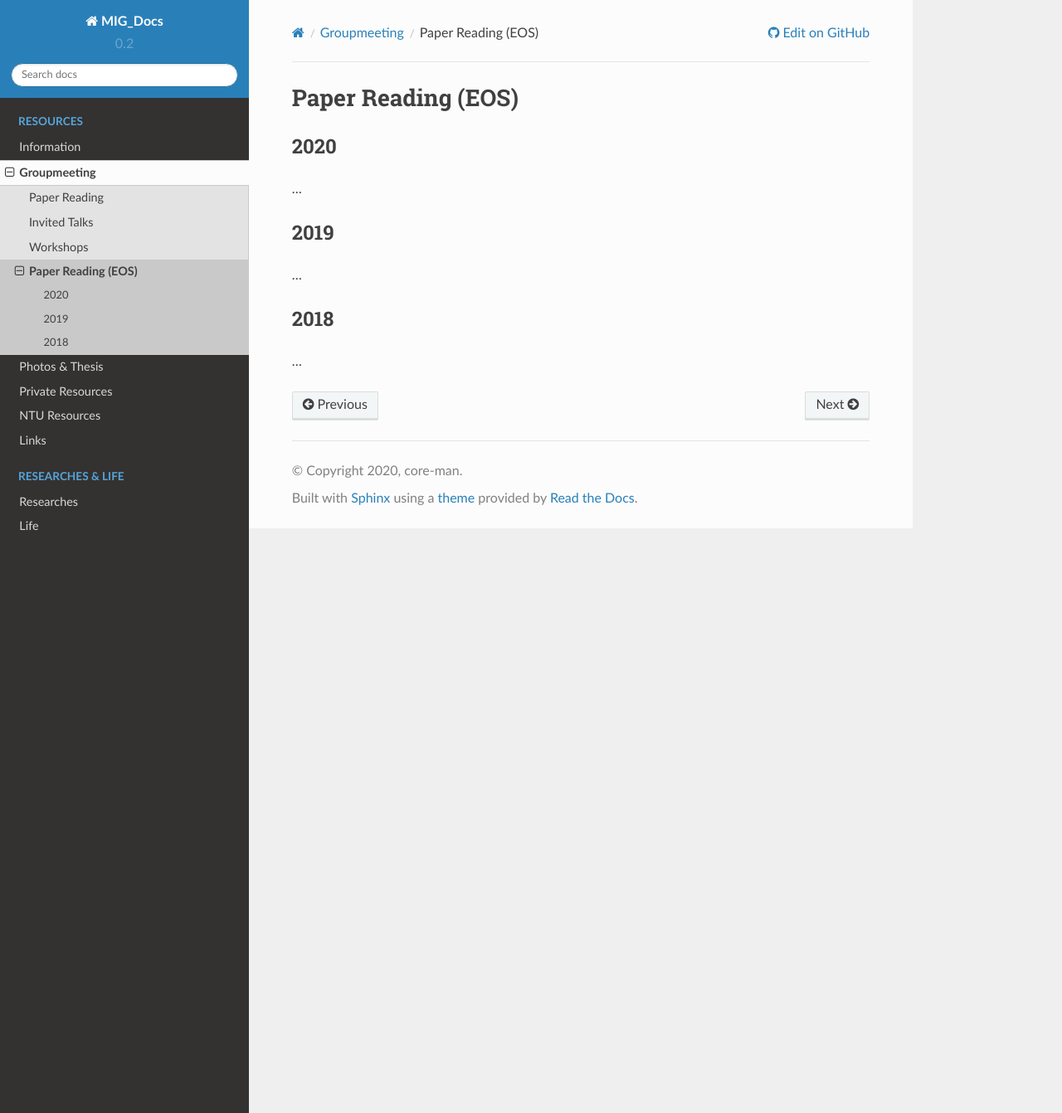
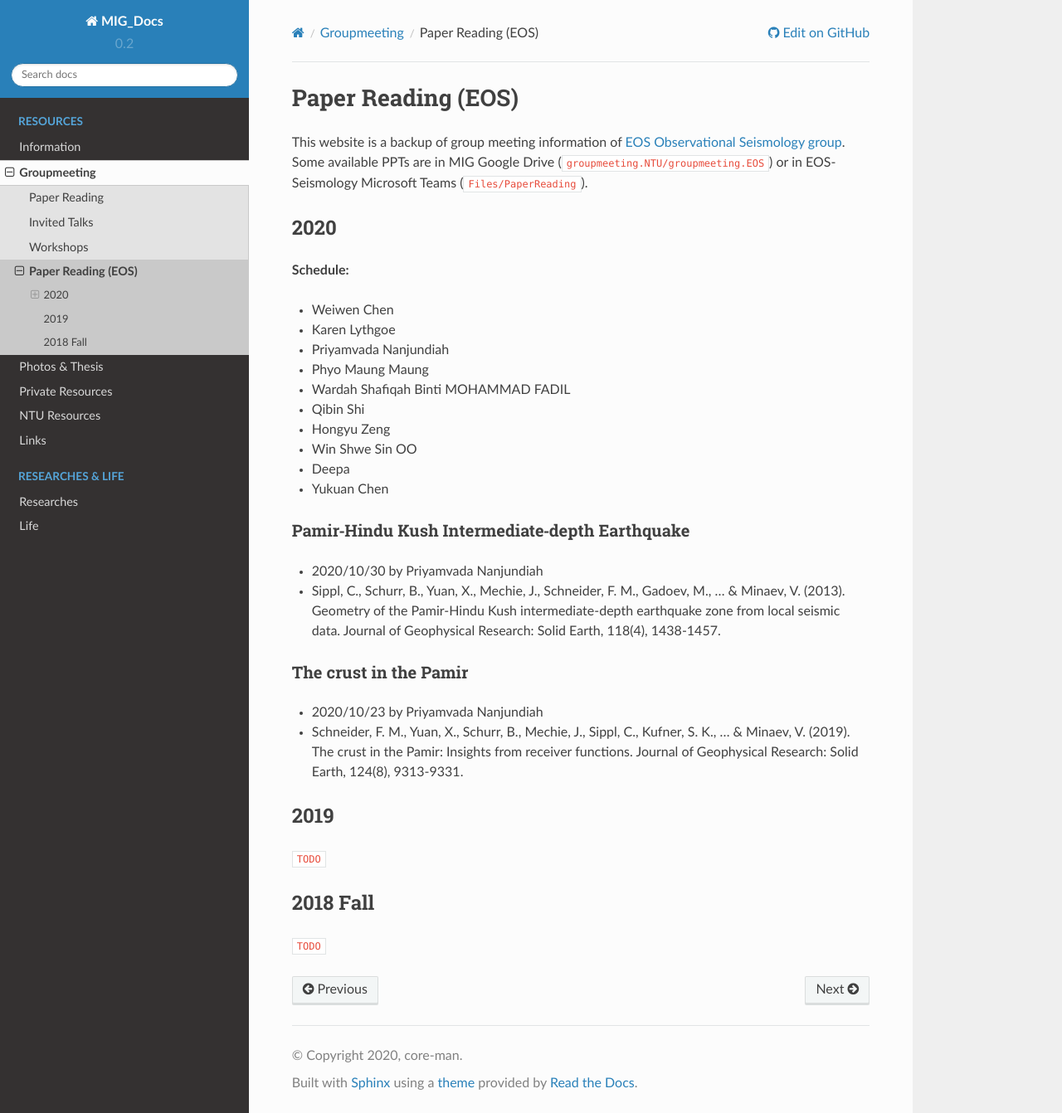
Before and after one commit to MIGG-NTU/MIG_Docs, a Sphinx documentation site: the page built from source/groupmeeting/paper-reading-EOS.rst, in a window 1280 px wide and 1342 px high. Shown: the whole window at 83% size. Built offline with Sphinx 7.4.7 and the Read the Docs theme 2.0.0, drawn with Linux system fonts in a browser that asks for light colours.

Commit message:
add EOS paper reading (#5)

```diff
--- a/source/groupmeeting/paper-reading-EOS.rst
+++ b/source/groupmeeting/paper-reading-EOS.rst
@@ -1,19 +1,48 @@
 Paper Reading (EOS)
 ===================
+
+This website is a backup of group meeting information of `EOS Observational Seismology group <https://earthobservatory.sg/research-group/observational-seismology-wei-shengji>`_. Some available PPTs are in MIG Google Drive (``groupmeeting.NTU/groupmeeting.EOS``) or in EOS-Seismology Microsoft Teams (``Files/PaperReading``).
+
 
 2020
 ----
 
-...
+**Schedule:**
+
+- Weiwen Chen
+- Karen Lythgoe
+- Priyamvada Nanjundiah
+- Phyo Maung Maung
+- Wardah Shafiqah Binti MOHAMMAD FADIL
+- Qibin Shi
+- Hongyu Zeng
+- Win Shwe Sin OO
+- Deepa
+- Yukuan Chen
+
+
+Pamir‐Hindu Kush Intermediate‐depth Earthquake
+++++++++++++++++++++++++++++++++++++++++++++++
+
+- 2020/10/30 by Priyamvada Nanjundiah
+- Sippl, C., Schurr, B., Yuan, X., Mechie, J., Schneider, F. M., Gadoev, M., ... & Minaev, V. (2013). Geometry of the Pamir‐Hindu Kush intermediate‐depth earthquake zone from local seismic data. Journal of Geophysical Research: Solid Earth, 118(4), 1438-1457.
+
+
+The crust in the Pamir
+++++++++++++++++++++++
+
+- 2020/10/23 by Priyamvada Nanjundiah
+- Schneider, F. M., Yuan, X., Schurr, B., Mechie, J., Sippl, C., Kufner, S. K., ... & Minaev, V. (2019). The crust in the Pamir: Insights from receiver functions. Journal of Geophysical Research: Solid Earth, 124(8), 9313-9331.
+
 
 
 2019
 ----
 
-...
+``TODO``
 
 
-2018
-----
+2018 Fall
+---------
 
-...
+``TODO``
```
Also changed, not shown: TODO/groupmeeting.ntu/groupmeeting-EOS-seismology/index.md (+0 -32 lines).
